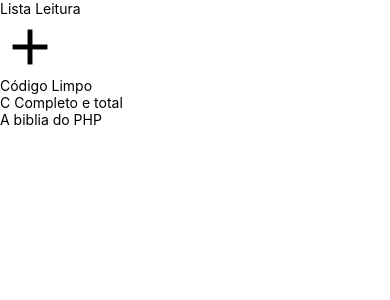
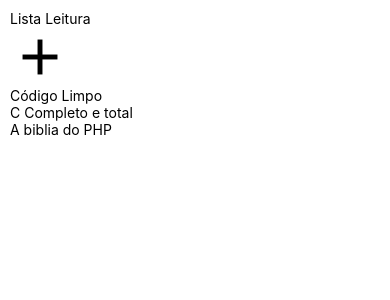
Before and after one commit to Sau1o/Dev, a React Native app in the folder listaLeitura/: screen / in a window 390 px wide. Shown: the top 300 px of the page. Built offline with nearby package versions, Linux system fonts and the light colour scheme.

Commit message:
style container

```diff
--- a/listaLeitura/src/pages/Main.js
+++ b/listaLeitura/src/pages/Main.js
@@ -27,8 +27,9 @@ const Main = () => {
             photo: null,
         },
     ]
+
   return(
-  <View>
+  <View style={styles.container}>
     <Text>Lista Leitura</Text>
     <TouchableOpacity>
         <Icon name="add" size={60} color='#000'/>
@@ -43,6 +44,9 @@ const Main = () => {
 }
 
 const styles = StyleSheet.create({
-
+    container: {
+        flex:1,
+        padding: 10,
+    }
 })
 export default Main;
```
